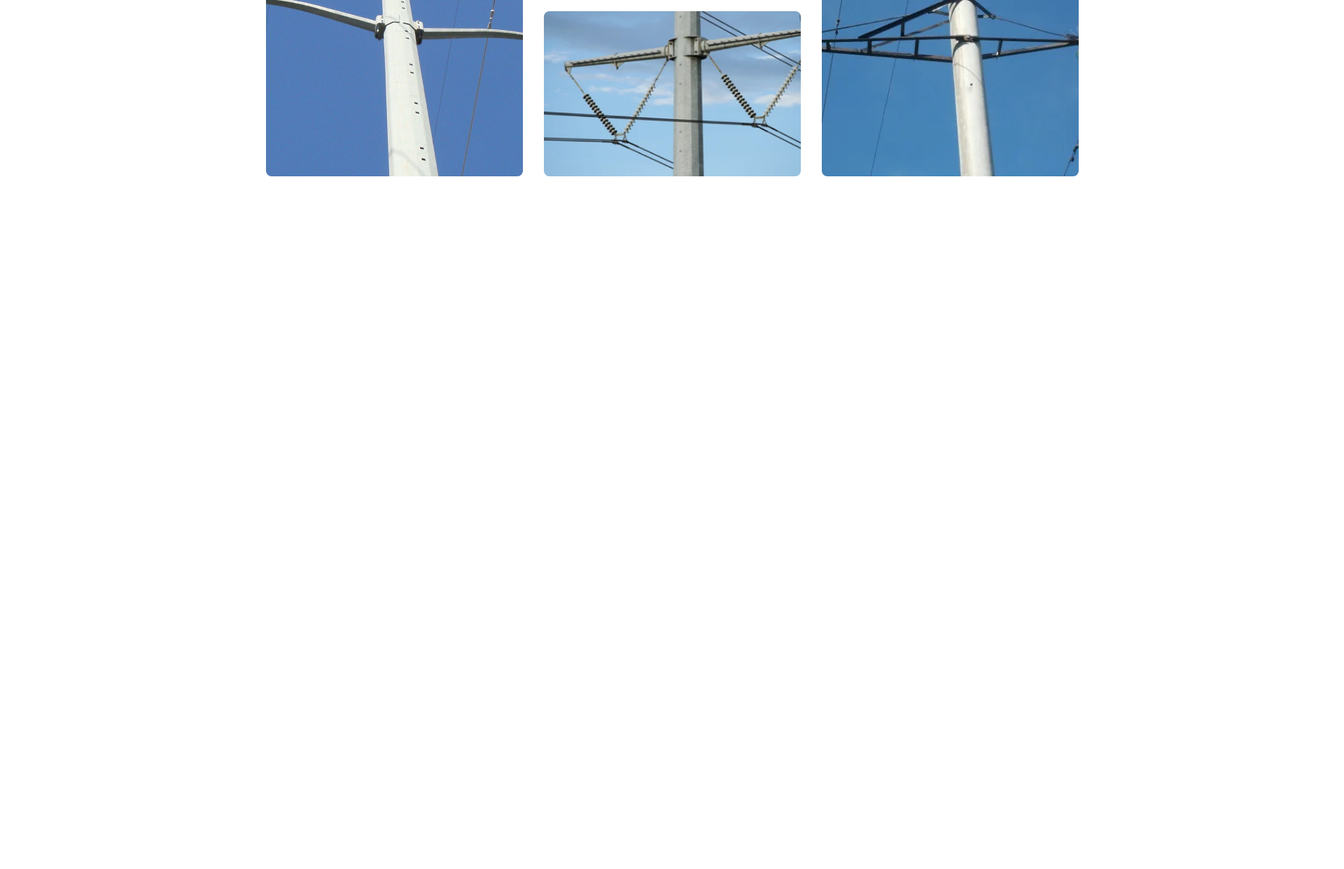
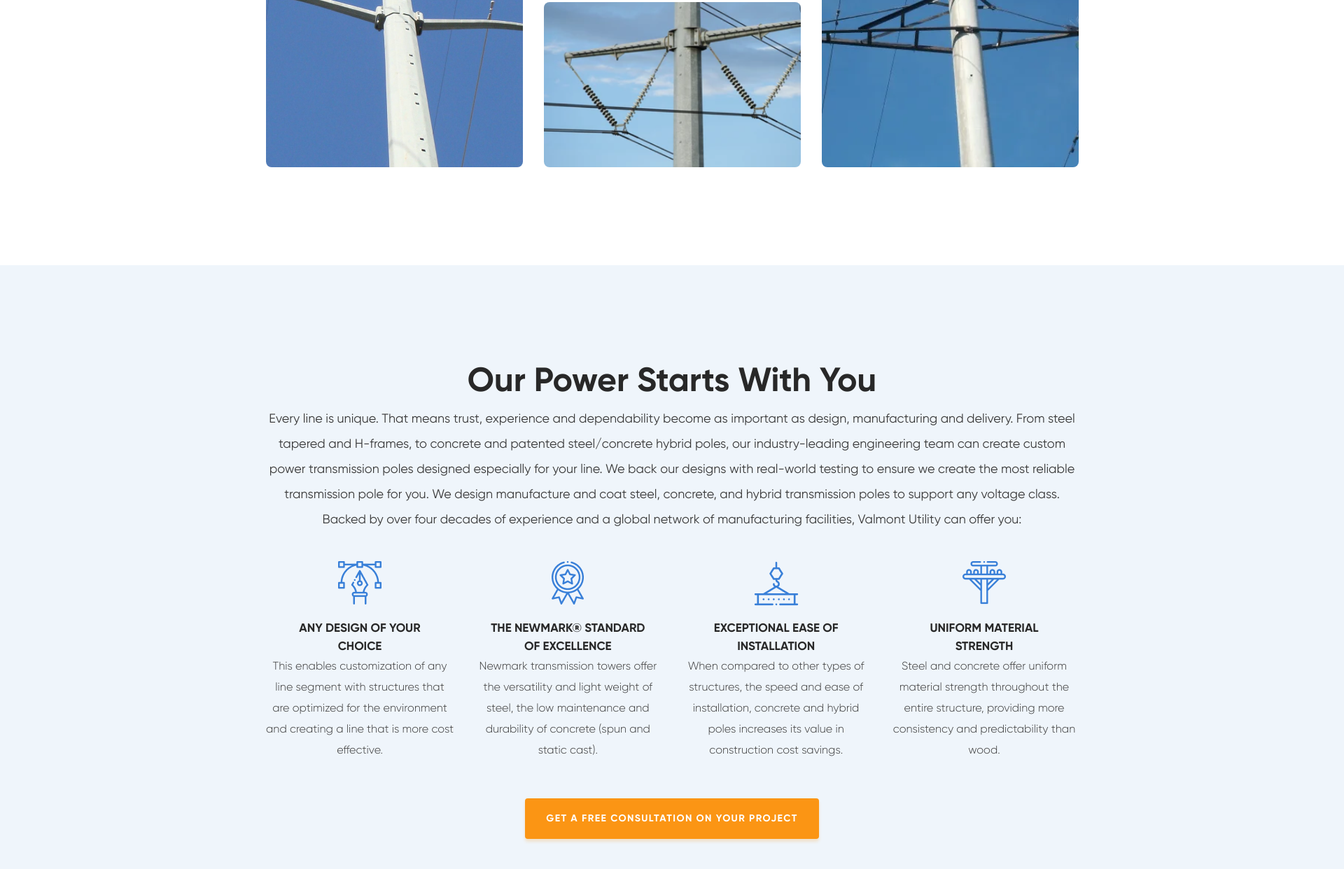
Before and after one commit to Ivan-2001/Yunmei-Poles, a plain HTML site: page index.html in a window 1280 px wide. Shown: the part 1530-2772 px from the top of the page at 70% size, 1920 px wide, since content can reach past the window. Before the commit the page ends 1922 px from the top, so only its background shows below. Drawn offline with Linux system fonts and the light colour scheme.

Commit message:
feat: добавить секцию about-us

```diff
--- a/index.html
+++ b/index.html
@@ -29,7 +29,7 @@
           />
         </header>
         <section class="intro">
-          <h1 class="intro__heading">Transmission Poles</h1>
+          <h1 class="intro__heading heading">Transmission Poles</h1>
           <p class="intro__description">
             The unique Yunmei Poles manufacturing process creates hollow,
             steel-reinforced concrete poles of great strength and relatively
@@ -109,6 +109,63 @@
             />
           </div>
         </section>
+        <section class="about-us">
+          <h2 class="about-us__heading">Our Power Starts With You</h2>
+          <p class="about-us__descriptions">
+            Every line is unique. That means trust, experience and dependability
+            become as important as design, manufacturing and delivery. From
+            steel tapered and H-frames, to concrete and patented steel/concrete
+            hybrid poles, our industry-leading engineering team can create
+            custom power transmission poles designed especially for your line.
+            We back our designs with real-world testing to ensure we create the
+            most reliable transmission pole for you. We design manufacture and
+            coat steel, concrete, and hybrid transmission poles to support any
+            voltage class. Backed by over four decades of experience and a
+            global network of manufacturing facilities, Valmont Utility can
+            offer you:
+          </p>
+          <div class="about-us__cards">
+            <div class="about-us__card">
+              <h3 class="about-us__card-heading">Any design of your choice</h3>
+              <p class="about-us__card-description">
+                This enables customization of any line segment with structures
+                that are optimized for the environment and creating a line that
+                is more cost effective.
+              </p>
+            </div>
+            <div class="about-us__card">
+              <h3 class="about-us__card-heading">
+                The Newmark® Standard of Excellence
+              </h3>
+              <p class="about-us__card-description">
+                Newmark transmission towers offer the versatility and light
+                weight of steel, the low maintenance and durability of concrete
+                (spun and static cast).
+              </p>
+            </div>
+            <div class="about-us__card">
+              <h3 class="about-us__card-heading">
+                Exceptional Ease of Installation
+              </h3>
+              <p class="about-us__card-description">
+                When compared to other types of structures, the speed and ease
+                of installation, concrete and hybrid poles increases its value
+                in construction cost savings.
+              </p>
+            </div>
+            <div class="about-us__card">
+              <h3 class="about-us__card-heading">Uniform Material Strength</h3>
+              <p class="about-us__card-description">
+                Steel and concrete offer uniform material strength throughout
+                the entire structure, providing more consistency and
+                predictability than wood.
+              </p>
+            </div>
+          </div>
+          <a href="#" class="about-us__button button">
+            Get a free consultation on your project
+          </a>
+        </section>
       </main>
     </div>
   </body>
--- a/style.css
+++ b/style.css
@@ -1,5 +1,10 @@
 @import url(./vendor/normalize.css);
 @import url(./vendor/fonts/fonts.css);
+
+.page-wrapper {
+  width: 1920px;
+  overflow-x: hidden;
+}
 
 .page {
   color: #fff;
@@ -8,17 +13,19 @@
   font-style: normal;
   margin: 0 auto;
   padding: 0;
+  width: 100%;
+  max-width: 1920px;
   -moz-osx-font-smoothing: grayscale;
   -webkit-font-smoothing: antialiased;
   -webkit-text-size-adjust: 100%;
   -ms-text-size-adjust: 100%;
   -moz-text-size-adjust: 100%;
-  width: 100vw;
 }
 
 .rectangle-intro {
   background: url(./images/rectangle.png);
 }
+
 .header {
   display: flex;
   padding: 35.31px 0 0 0;
@@ -96,6 +103,7 @@
   line-height: 0.97;
   margin: 0;
 }
+
 .intro__description {
   margin: 21px 0 49px 0;
 }
@@ -132,7 +140,7 @@
 }
 
 .products {
-  margin: 0 auto;
+  margin: 0;
   text-align: center;
   padding-bottom: 140px;
 }
@@ -177,3 +185,80 @@
   grid-column: 3/4;
   grid-row: -3/-1;
 }
+
+.about-us {
+  background-color: #eff5fb;
+  padding: 137px 380px 170px;
+  text-align: center;
+}
+
+.about-us__heading {
+  font-weight: 700;
+  font-size: 48px;
+  line-height: 1.25;
+  color: #282828;
+  max-width: 904px;
+  text-align: center;
+  margin: 0 auto;
+}
+
+.about-us__descriptions {
+  margin: 5px 0 0;
+  font-weight: 400;
+  font-size: 18px;
+  line-height: 2;
+  text-align: center;
+  color: #3a3a3a;
+}
+
+.about-us__cards {
+  display: flex;
+  justify-content: space-between;
+  margin: 41px 0 73px;
+}
+
+.about-us__card {
+  display: flex;
+  flex-direction: column;
+  width: 23.104%;
+  background-repeat: no-repeat;
+  background-position: top center;
+}
+
+.about-us__card:nth-child(1) {
+  background-image: url(./images/card1.png);
+}
+
+.about-us__card:nth-child(2) {
+  background-image: url(./images/card2.png);
+}
+
+.about-us__card:nth-child(3) {
+  background-image: url(./images/card3.png);
+}
+
+.about-us__card:nth-child(4) {
+  background-image: url(./images/card4.png);
+}
+
+.about-us__card-heading {
+  font-weight: 700;
+  font-size: 17px;
+  line-height: 1.53;
+  max-width: 224px;
+  text-transform: uppercase;
+  color: #282828;
+  margin: 84px auto 0;
+}
+
+.about-us__card-description {
+  font-weight: 300;
+  font-size: 16px;
+  line-height: 1.88;
+  color: #3a3a3a;
+  margin: 0;
+}
+
+.about-us__button {
+  padding: 22px 30px;
+}
```
Also changed, not shown: images/card1.png (added), images/card2.png (added), images/card3.png (added), images/card4.png (added).
